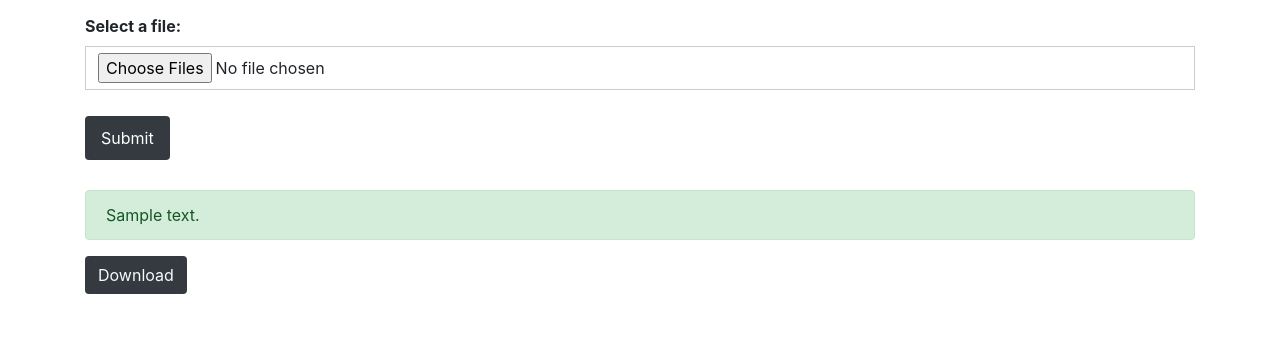
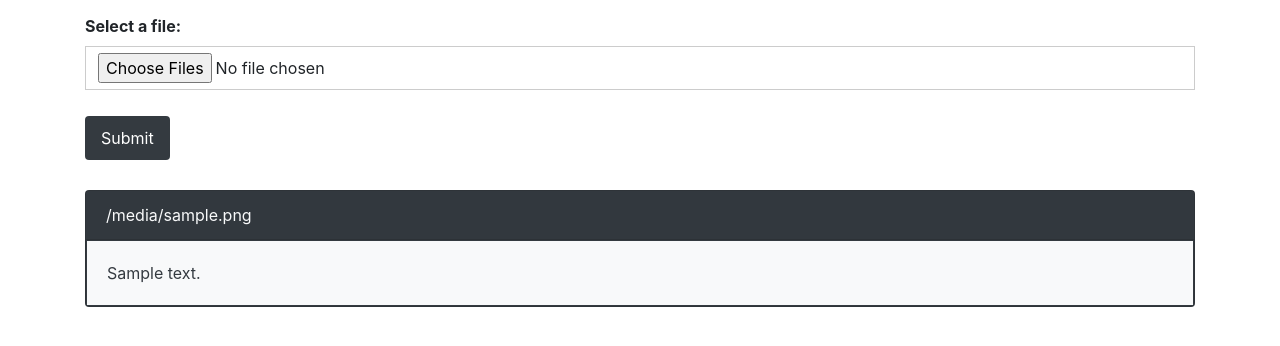
Before and after one commit to blueCormorant/Cloud-Computing-Term-Project, a Flask app: template templates/index.html in a window 1280 px wide. Shown: the part 158-504 px from the top of the page. Run offline with Flask 3, Linux system fonts and the light colour scheme; the template is opened without the code that fills it: most values are stand-ins (such as "Sample title", 1, 10 or a date in 2020); some libraries are stand-ins or nearby versions.

Commit message:
Change styling

```diff
--- a/templates/index.html
+++ b/templates/index.html
@@ -65,14 +65,19 @@ uploads.addEventListener('change', displayFiles);
 {% if responses %}
 <div class="container">
 {% for r in responses %}
-    <div class="alert alert-success" role="alert">
+<div class="card bg-dark text-light mb-3">
+    <div class="card-header">
+        {{ r["filename"] }}
+    </div>
+    <div class="card-body bg-light text-dark border border-dark">
         {{ r["text"] }}
     </div>
+</div>
 {% endfor %}
 </div>
 
 <div class="container">
-    <button class="btn btn-link bg-dark text-light" onclick="download()">Download</button>
+    <button class="btn btn-link bg-dark text-light" style="display: none;" onclick="download()">Download</button>
 </div>
 
 <script>
```
